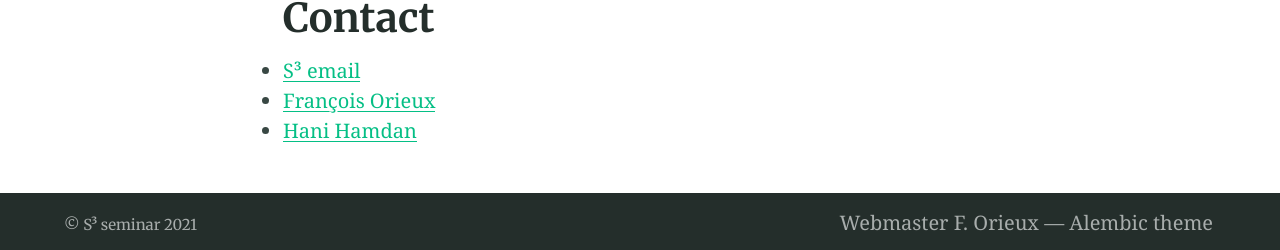
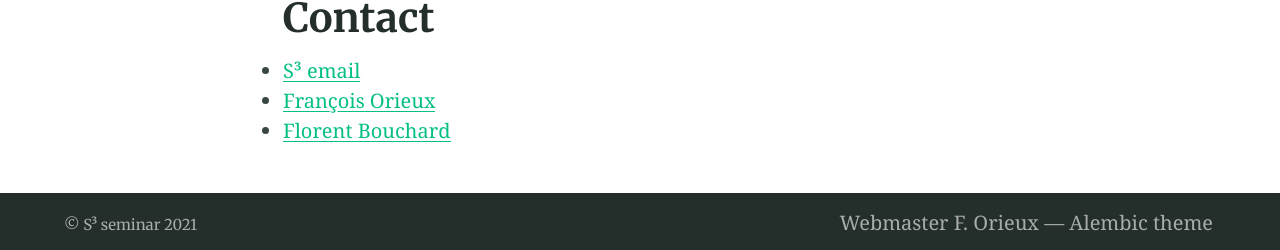
Before and after one commit to s3-seminar/s3-seminar.github.io, a Jekyll site: the page built from coming.md, in a window 1280 px wide. Shown: the part 1483-1733 px from the top of the page. Built offline with Jekyll 4.4.1, drawn with Linux system fonts in a browser that asks for light colours.

Commit message:
Update coming.md

```diff
--- a/coming.md
+++ b/coming.md
@@ -33,4 +33,4 @@ Café + croissant at 10h30 (when it's face-to-face).
 
 - [S³ email](mailto:seminaire.scube@l2s.centralesupelec.fr)
 - [François Orieux](https://pro.orieux.fr)
-- [Hani Hamdan](https://www.l2s.centralesupelec.fr/u/hamdan-hani/)
+- [Florent Bouchard](https://sites.google.com/view/florentbouchard/)
```
